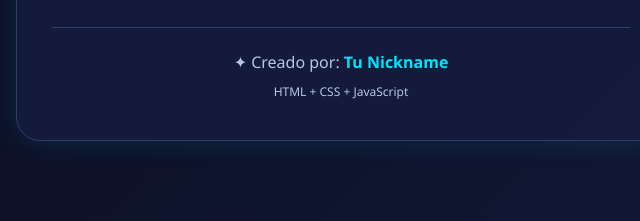
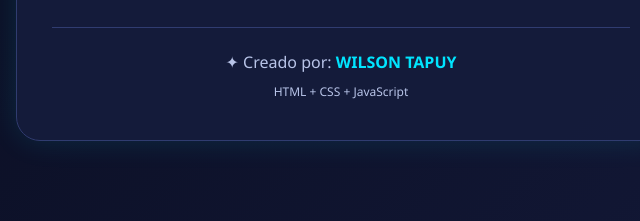
Before and after one commit to wiltagr-cloud/tarjetas.tsr, a plain HTML site: page tablas/index.html in a window 1280 px wide. Shown: the part 329-550 px from the top of the page, 299-939 px from the left. Drawn offline with Linux system fonts and the light colour scheme.

Commit message:
Cambiar nikname por mi nombre

```diff
--- a/tablas/multiplicar.html
+++ b/tablas/index.html
@@ -42,7 +42,7 @@
         <section id="resultado" class="tabla" aria-live="polite"></section>
 
         <footer>
-            <p>✦ Creado por: <strong>Tu Nickname</strong></p>
+            <p>✦ Creado por: <strong> WILSON TAPUY</strong></p>
             <small>HTML + CSS + JavaScript</small>
         </footer>
 
```
